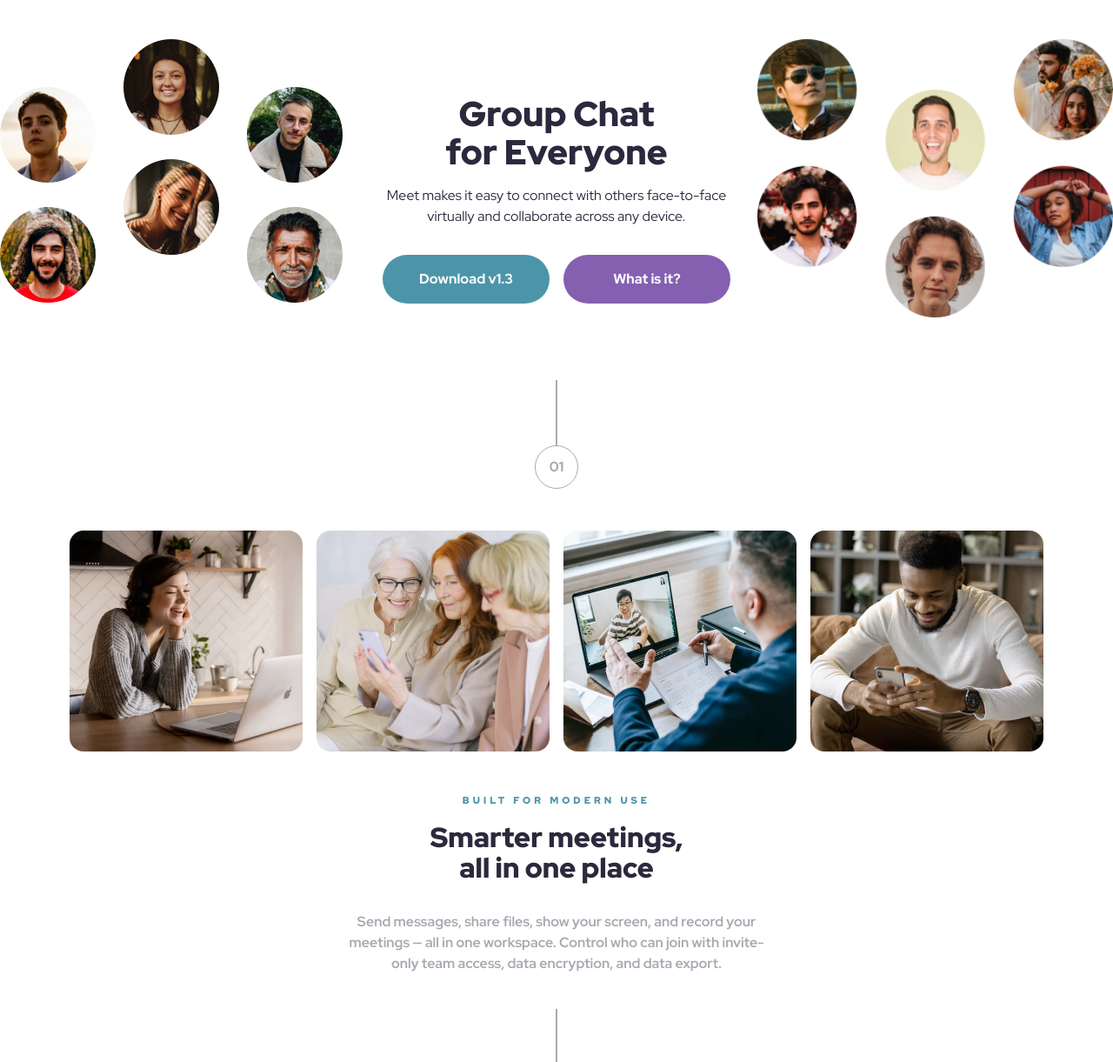
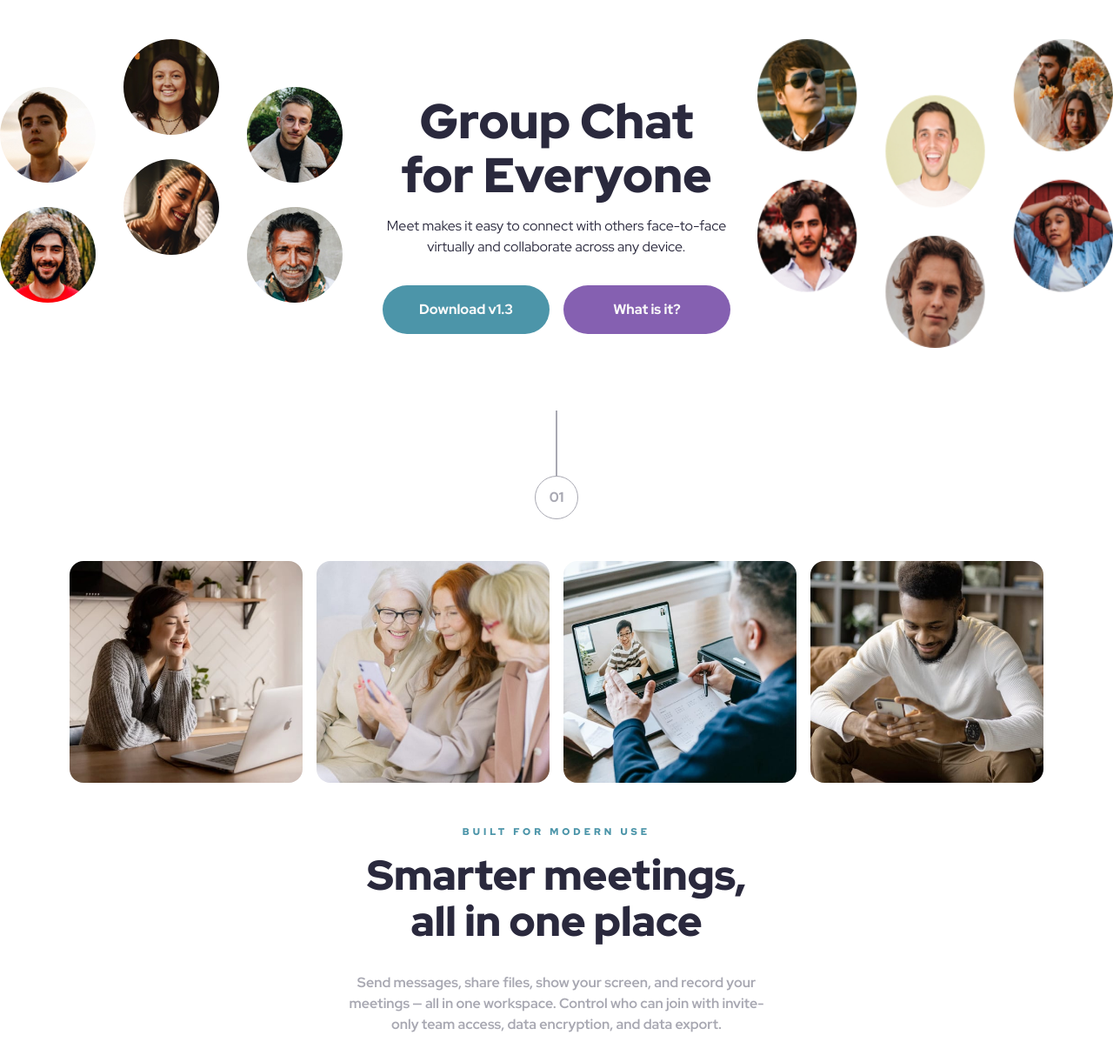
Before and after one commit to jayco01/meet-landing-page, a plain HTML site: page index.html in a window 1280 px wide. Shown: the part 79-1300 px from the top of the page at 87% size. Drawn offline with Linux system fonts and the light colour scheme.

Commit message:
made the headings to be more responsive

```diff
--- a/styles.css
+++ b/styles.css
@@ -142,7 +142,7 @@ a {
 }
 
 .hero__title {
-    font-size: 2.5rem;
+    font-size: clamp(2.5rem,9vw,3.5rem);
     font-weight: 900;
 }
 
@@ -248,7 +248,7 @@ a {
   margin: 1rem 0rem 2rem;
   color: var(--clr-darkblue-title);
   font-weight: 900;
-  font-size: 2rem;
+  font-size: clamp(2rem,4vw,3rem);
 }
 
 .chat__description {
```
